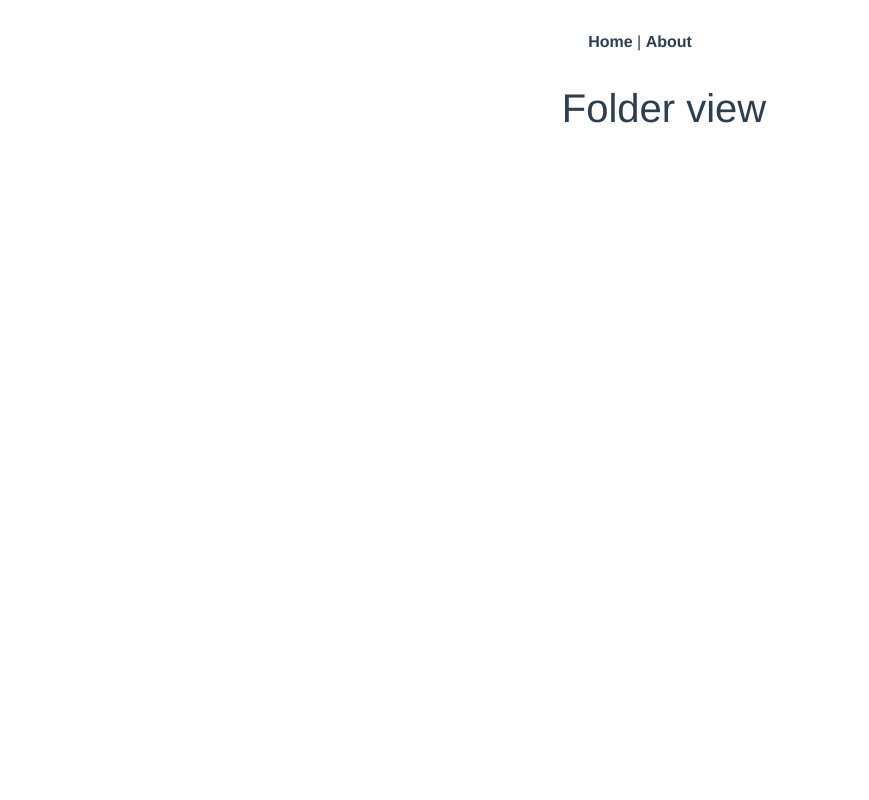
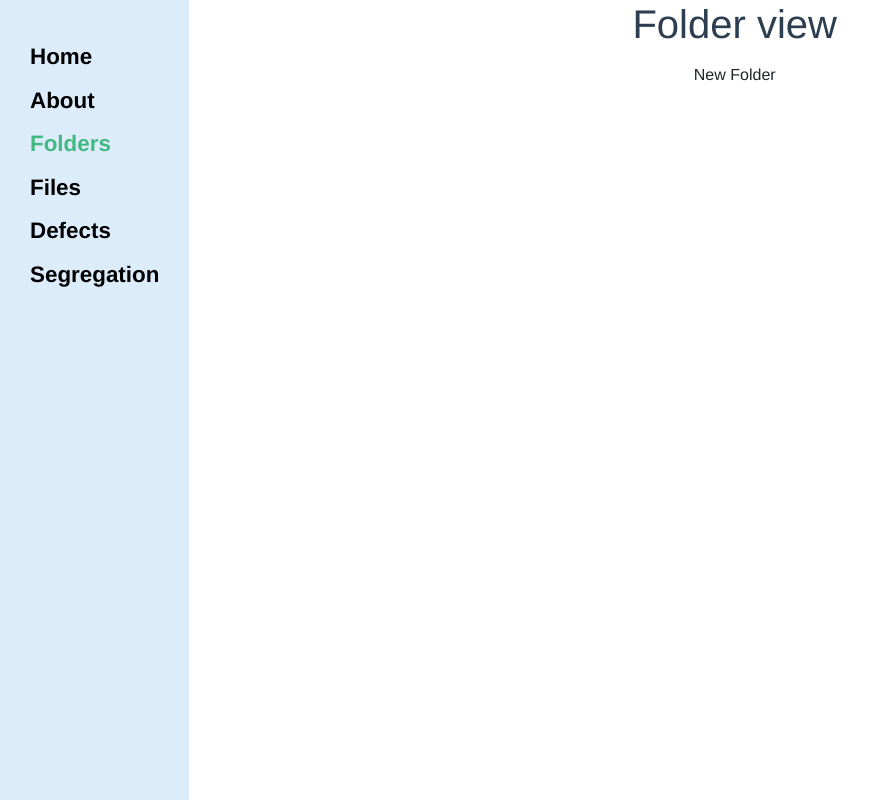
Before and after one commit to lingxiao14122/group9, a Vue app in the folder real-world-2.0/: page /#/folders in a window 1280 px wide. Shown: the whole page, without its empty margins (0-869 px from the left). Built offline with nearby package versions, Linux system fonts and the light colour scheme.

Commit message:
feat: navbar

```diff
--- a/real-world-2.0/src/App.vue
+++ b/real-world-2.0/src/App.vue
@@ -1,10 +1,16 @@
 <template>
-  <div id="app">
-    <div id="nav">
-      <router-link to="/">Home</router-link> |
+  <div id="app" class="d-flex">
+    <div id="nav" class="sidebar d-flex flex-column">
+      <router-link to="/">Home</router-link>
       <router-link to="/about">About</router-link>
+      <router-link to="/folders">Folders</router-link>
+      <router-link to="/files">Files</router-link>
+      <router-link to="/defects">Defects</router-link>
+      <router-link to="/segregation">Segregation</router-link>
     </div>
-    <router-view/>
+    <div id="appbody" class="flex-grow-1 bg-appbody">
+      <router-view />
+    </div>
   </div>
 </template>
 
@@ -15,6 +21,7 @@
   -moz-osx-font-smoothing: grayscale;
   text-align: center;
   color: #2c3e50;
+  height: 100vh;
 }
 
 #nav {
@@ -23,10 +30,18 @@
 
 #nav a {
   font-weight: bold;
-  color: #2c3e50;
+  color: #000000;
+  margin-top: 10px;
+  align-self: flex-start;
 }
 
 #nav a.router-link-exact-active {
   color: #42b983;
 }
+
+.sidebar {
+  background: #dcecfa;
+  width: fit-content;
+  font-size: 1.4rem;
+}
 </style>
--- a/real-world-2.0/src/views/Defects.vue
+++ b/real-world-2.0/src/views/Defects.vue
@@ -0,0 +1,3 @@
+<template>
+    <h1>defect.vue</h1>
+</template>
--- a/real-world-2.0/src/views/Files.vue
+++ b/real-world-2.0/src/views/Files.vue
@@ -0,0 +1,3 @@
+<template>
+    <h1>files.vue</h1>
+</template>
--- a/real-world-2.0/src/views/Folders.vue
+++ b/real-world-2.0/src/views/Folders.vue
@@ -1,8 +1,8 @@
 <template>
-  <div class="header py-14 bg-purple-200 flex">
+  <div class="header">
     <div class="flex-col">
-      <h1 class="text-4xl ml-5">Folder view</h1>
-      <div class="btn ml-5 mt-5 py-2 hover:bg-blue-300 bg-blue-500 rounded text-white text-xl">New Folder</div>
+      <h1 >Folder view</h1>
+      <div class="btn">New Folder</div>
     </div>
   </div>
 </template>
--- a/real-world-2.0/src/views/Segregation.vue
+++ b/real-world-2.0/src/views/Segregation.vue
@@ -0,0 +1,3 @@
+<template>
+    <h1>segregation.vue</h1>
+</template>
```
